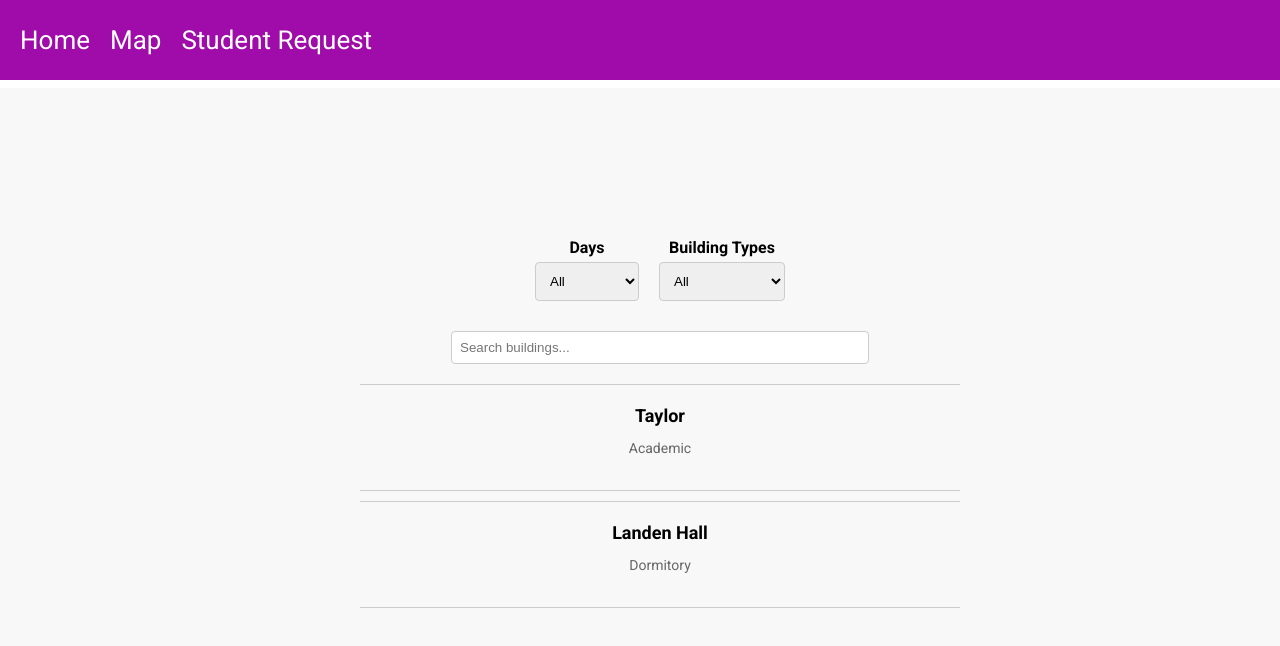
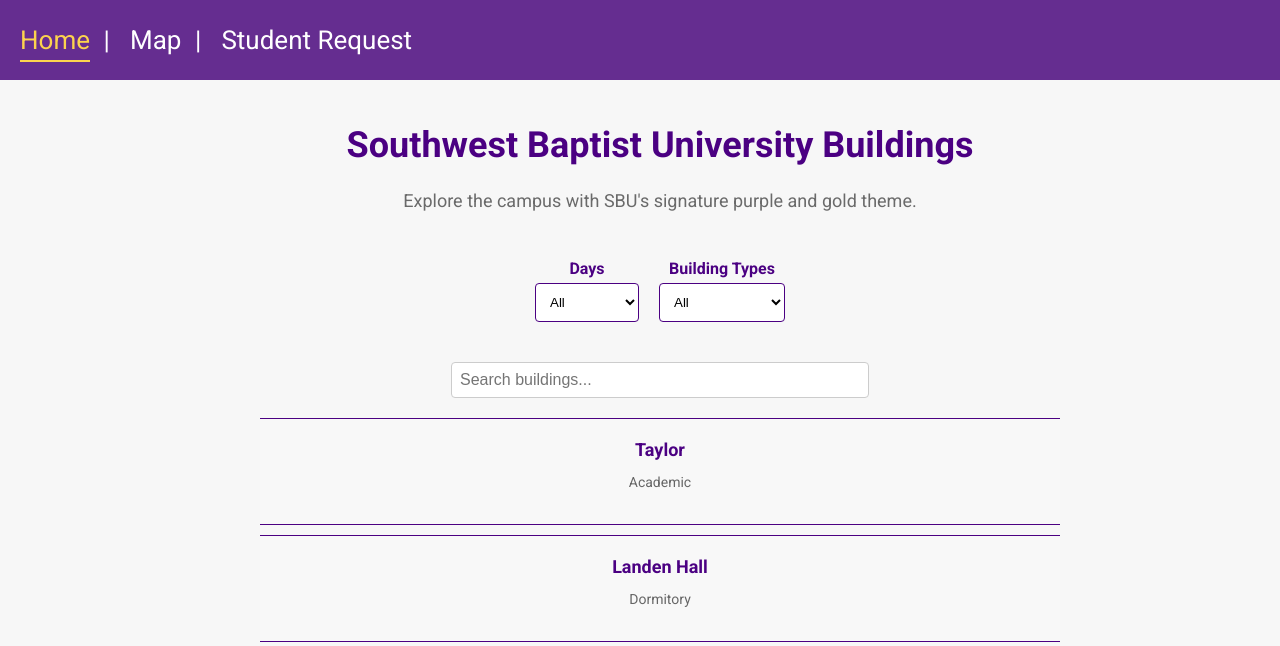
Before and after one commit to JacobMinder/CCSCHackathon2025, a React (Create React App) app in the folder sbumap/: page / in a window 1280 px wide. Shown: the top 646 px of the page. Built offline with nearby package versions, Linux system fonts and the light colour scheme.

Commit message:
ui changes

```diff
--- a/sbumap/src/App.css
+++ b/sbumap/src/App.css
@@ -1,17 +1,18 @@
 /* Import the font from Google Fonts */
 @import url('https://fonts.googleapis.com/css2?family=Roboto:wght@400;700&display=swap');
 
-/* Apply the font globally */
+/* Global styles */
 body {
   font-family: 'Roboto', sans-serif;
-  margin: 0; /* Ensure there is no default margin */
-  padding: 0; /* Ensure there is no default padding */
-  overflow-x: hidden; /* Prevent horizontal scrolling */
+  margin: 0;
+  padding: 0;
+  overflow-x: hidden;
+  background-color: #f9f9f9; /* Light background for better contrast */
 }
 
 .App {
   text-align: center;
-  overflow-x: hidden; /* Prevent horizontal scrolling */
+  overflow-x: hidden;
 }
 
 .App-header {
@@ -22,40 +23,54 @@
   justify-content: space-between;
   font-size: calc(10px + 2vmin);
   color: white;
-  background-color: #9f0ca9;
+  background-color: #652d90; /* Adjusted to a deeper purple */
   padding: 0 20px;
-}
-
-.App-link {
-  color: #ffffff;
+  box-shadow: 0px 4px 6px rgba(0, 0, 0, 0.1);
 }
 
 nav ul {
   list-style: none;
   display: flex;
-  gap: 20px;
+  gap: 40px; /* Increased gap to add more space between links */
   padding: 0;
   margin: 0;
 }
 
 nav ul li {
   display: inline;
+  position: relative;
+}
+
+nav ul li:not(:last-child)::after {
+  content: '|';
+  position: absolute;
+  right: -20px; /* Adjusted position to match the increased gap */
+  color: #ffffff;
 }
 
 nav ul li a {
   color: #ffffff;
   text-decoration: none;
+  transition: color 0.3s ease-in-out, border-bottom 0.3s ease-in-out;
+  padding-bottom: 5px;
 }
 
-nav ul li a:active {
-  color: #ffffff;
+nav ul li a:hover,
+nav ul li a.active {
+  color: #fcd34d; /* Gold highlight on hover for contrast */
+  border-bottom: 2px solid #fcd34d;
 }
 
-@keyframes App-logo-spin {
+/* Add a subtle fade-in animation for route changes */
+.page {
+  animation: fadeIn 0.5s ease-in;
+}
+
+@keyframes fadeIn {
   from {
-    transform: rotate(0deg);
+    opacity: 0;
   }
   to {
-    transform: rotate(360deg);
+    opacity: 1;
   }
 }
--- a/sbumap/src/App.js
+++ b/sbumap/src/App.js
@@ -1,5 +1,5 @@
 import React from 'react';
-import { BrowserRouter as Router, Route, Link, Routes } from 'react-router-dom';
+import { BrowserRouter as Router, Route, NavLink, Routes } from 'react-router-dom';
 import './App.css';
 import Home from './screens/Home';
 import Map from './screens/Map';
@@ -14,17 +14,27 @@
           <nav>
             <ul>
               <li>
-                <Link to="/">Home</Link>
+                <NavLink to="/" end className={({ isActive }) => (isActive ? 'active' : '')}>
+                  Home
+                </NavLink>
               </li>
               <li>
-                <Link to="/map">Map</Link>
+                <NavLink to="/map" className={({ isActive }) => (isActive ? 'active' : '')}>
+                  Map
+                </NavLink>
               </li>
               <li>
-                <Link to="/student-request">Student Request</Link>
+                <NavLink
+                  to="/student-request"
+                  className={({ isActive }) => (isActive ? 'active' : '')}
+                >
+                  Student Request
+                </NavLink>
               </li>
             </ul>
           </nav>
         </header>
+        <div className="page">
           <Routes>
             <Route path="/" element={<Home />} />
             <Route path="/map" element={<Map />} />
@@ -32,6 +42,7 @@
             <Route path="/student-request" element={<StudentRequest />} />
           </Routes>
         </div>
+      </div>
     </Router>
   );
 }
--- a/sbumap/src/screens/Home.css
+++ b/sbumap/src/screens/Home.css
@@ -1,59 +1,89 @@
-.container {
+/* General Container */
+.sbu-container {
   display: flex;
   flex-direction: column;
-  align-items: flex-start; /* Align items at the start */
+  align-items: center; /* Keep horizontal centering */
+  justify-content: flex-start; /* Align content to the top */
+  min-height: 100vh; /* Keep full viewport height */
   padding: 20px;
   width: 100%;
+  background-color: #f7f7f7; /* Light background */
+  text-align: center; /* Center text content */
 }
 
+/* Header */
+.sbu-header {
+  margin-bottom: 20px;
+  color: #4B0082; /* Deep purple for header */
+}
+
+.sbu-header h1 {
+  font-size: 36px;
+  font-weight: bold;
+}
+
+.sbu-header p {
+  font-size: 18px;
+  color: #6a6a6a; /* Light grey for subtitle */
+}
+
+/* Filter Container */
 .filter-container {
   display: flex;
-  justify-content: center; /* Center the filters horizontally */
+  justify-content: center;
   align-items: center;
+  flex-wrap: wrap; /* Allows for wrapping of filter items */
   width: 100%;
-  max-width: 600px;
+  max-width: 800px;
   margin-bottom: 20px;
 }
 
 .filter-group {
   display: flex;
   flex-direction: column;
-  margin-right: 20px; /* Add space between the filters */
-}
-
-.filter-group:last-child {
-  margin-right: 0; /* Remove margin from the last filter group */
+  margin: 10px;
 }
 
 .filter-group label {
   margin-bottom: 5px;
   font-weight: bold;
+  color: #4B0082; /* Purple label color */
 }
 
 .day-group-select,
 .building-type-select {
   padding: 10px;
-  border: 1px solid #ccc;
+  border: 1px solid #4B0082; /* Purple border */
   border-radius: 4px;
+  background-color: #fff; /* White background for select fields */
 }
 
+.day-group-select:focus,
+.building-type-select:focus {
+  outline: none;
+  border-color: #FFD700; /* Gold focus border */
+}
+
+/* Search Input */
 .search-input {
   width: 100%;
   max-width: 400px;
   padding: 10px;
-  border: 1px solid #ccc;
+  border: 1px solid #4B0082; /* Purple border */
   border-radius: 4px;
   margin-bottom: 20px;
+  font-size: 16px;
 }
 
+/* Building List */
 .building-list {
   display: flex;
   flex-direction: column;
   align-items: center;
   width: 100%;
-  max-width: 600px;
+  max-width: 800px;
   overflow-y: auto;
-  max-height: 70vh; /* Adjust the height as needed */
+  max-height: 70vh;
 }
 
 .building-card {
@@ -63,14 +93,15 @@
   width: 100%;
   padding: 20px;
   margin-bottom: 10px;
-  border: 1px solid #ccc;
+  border: 1px solid #4B0082; /* Purple border */
   border-radius: 8px;
   background-color: #f8f8f8;
-  cursor: pointer; /* Add cursor pointer to indicate clickability */
+  cursor: pointer;
+  transition: background-color 0.3s ease;
 }
 
 .building-card:hover {
-  background-color: #e0e0e0; /* Add hover effect */
+  background-color: #f0f0f0;
 }
 
 .building-image {
@@ -84,6 +115,8 @@
 .building-name {
   font-size: 18px;
   margin: 0;
+  font-weight: bold;
+  color: #4B0082; /* Purple text */
 }
 
 .building-type {
@@ -91,6 +124,7 @@
   color: #666;
 }
 
+/* Modal Styles */
 .modal {
   position: fixed;
   top: 0;
@@ -112,6 +146,7 @@
   max-height: 80%;
   overflow-y: auto;
   position: relative;
+  box-shadow: 0px 4px 6px rgba(0, 0, 0, 0.1);
 }
 
 .close-button {
@@ -120,6 +155,7 @@
   right: 10px;
   font-size: 24px;
   cursor: pointer;
+  color: #4B0082; /* Purple close button */
 }
 
 .table-container {
@@ -132,7 +168,8 @@
   border-collapse: collapse;
 }
 
-th, td {
+th,
+td {
   border: 1px solid #ccc;
   padding: 10px;
   text-align: left;
@@ -151,3 +188,20 @@
   margin: 5px 0;
   font-size: 14px;
 }
+
+/* Student Message Styling */
+.student-message {
+  background-color: #FFD700; /* Gold background for student message */
+  padding: 10px;
+  border-radius: 4px;
+  margin-top: 10px;
+}
+
+.student-message p {
+  margin: 0;
+  color: #000;
+}
+
+.student-message strong {
+  color: #4B0082; /* Purple bold text */
+}
--- a/sbumap/src/screens/Home.js
+++ b/sbumap/src/screens/Home.js
@@ -37,7 +37,12 @@
   );
 
   return (
-    <div className="container">
+    <div className="sbu-container">
+      <header className="sbu-header">
+        <h1>Southwest Baptist University Buildings</h1>
+        <p>Explore the campus with SBU's signature purple and gold theme.</p>
+      </header>
+
       <div className="filter-container">
         <div className="filter-group">
           <label htmlFor="day-group-select">Days</label>
@@ -60,6 +65,7 @@
           </select>
         </div>
       </div>
+
       <input
         type="text"
         placeholder="Search buildings..."
@@ -67,9 +73,10 @@
         onChange={handleSearchChange}
         className="search-input"
       />
+
       <div className="building-list">
         {filteredBuildings.map((building, index) => (
-          <div key={index} className="building-card" onClick={() => handleBuildingClick(building)}>
+          <div key={index} className="building-card sbu-card" onClick={() => handleBuildingClick(building)}>
             <h2 className="building-name">{building.buildingName}</h2>
             <p className="building-type">{building.buildingType}</p>
           </div>
@@ -78,11 +85,10 @@
 
       {selectedBuilding && (
         <div className="modal">
-          <div className="modal-content">
+          <div className="modal-content sbu-modal">
             <span className="close-button" onClick={handleCloseModal}>&times;</span>
             <h2>{selectedBuilding.buildingName}</h2>
             <p>Type: {selectedBuilding.buildingType}</p>
-            <img src={selectedBuilding.image} alt={selectedBuilding.buildingName} className="building-image" />
             <div className="table-container">
               <table>
                 <thead>
@@ -96,23 +102,16 @@
                 </thead>
                 <tbody>
                   {selectedBuilding.groupDays[0].doors.map((_, doorIndex) => (
-                    <tr key={doorIndex}>
+                    <tr key={doorIndex} className='pop-up-container'>
                       {selectedBuilding.groupDays
                         .filter((group) => selectedDayGroup === 'All' || group.days === selectedDayGroup)
                         .map((group, groupIndex) => (
-                          <td key={groupIndex}>
+                          <td key={groupIndex} className='table-cell'>
                             <h4>{group.doors[doorIndex].doorName}</h4>
                             <p>General Open Time: {group.doors[doorIndex].openGeneralTime}</p>
                             <p>General Close Time: {group.doors[doorIndex].closedGeneralTime}</p>
                             <p>Student Open Time: {group.doors[doorIndex].openStudentTime}</p>
                             <p>Student Close Time: {group.doors[doorIndex].closedStudentTime}</p>
-                            {group.doors[doorIndex].studentMessage && (
-                              <div className="student-message">
-                                <p><strong>Note:</strong> {group.doors[doorIndex].studentMessage.note}</p>
-                                <p><strong>Time:</strong> {group.doors[doorIndex].studentMessage.time}</p>
-                                <p><strong>User Type:</strong> {group.doors[doorIndex].studentMessage.userType}</p>
-                              </div>
-                            )}
                           </td>
                         ))}
                     </tr>
```
Lines whose indentation alone changed are shown as unchanged.
